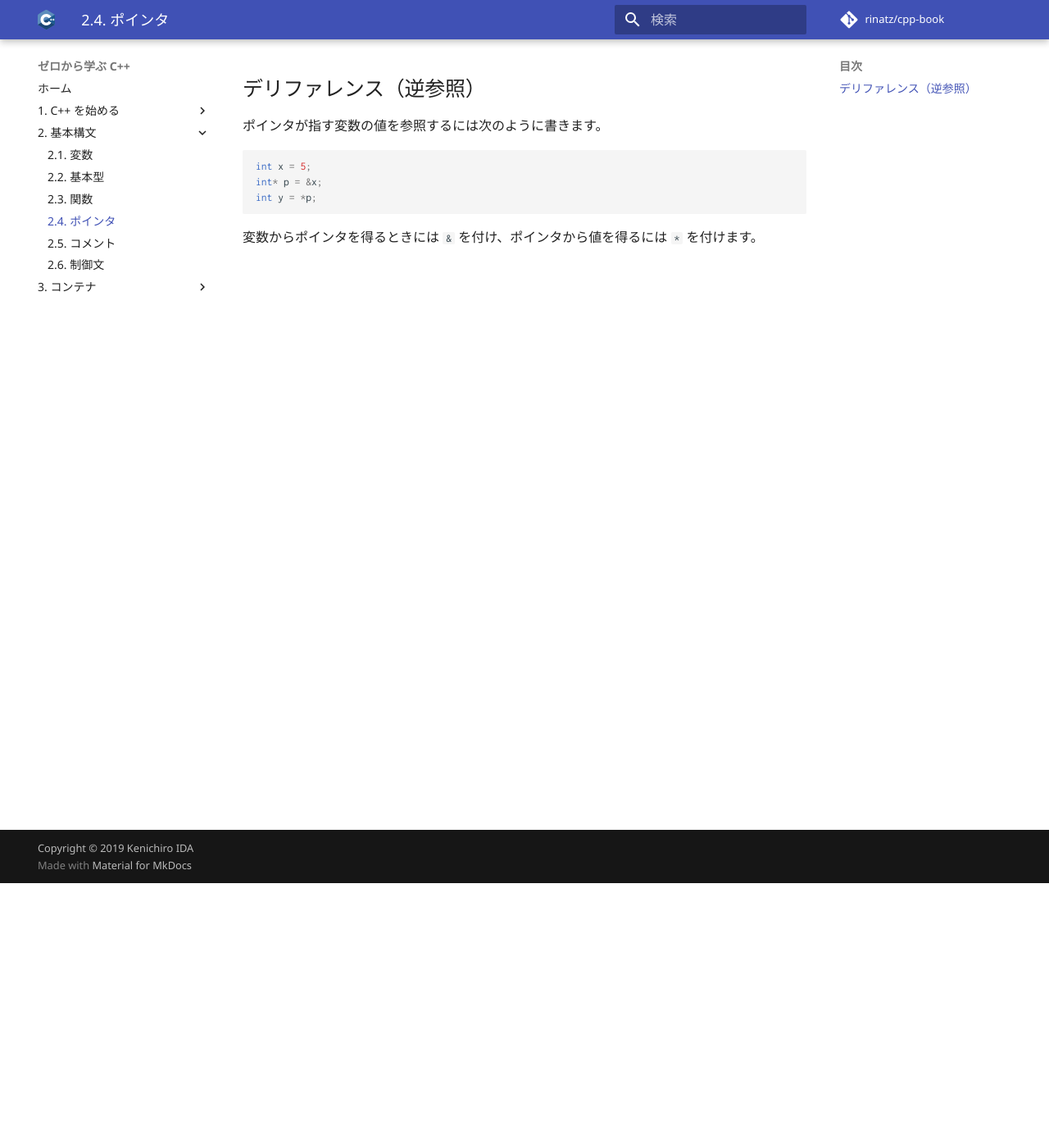
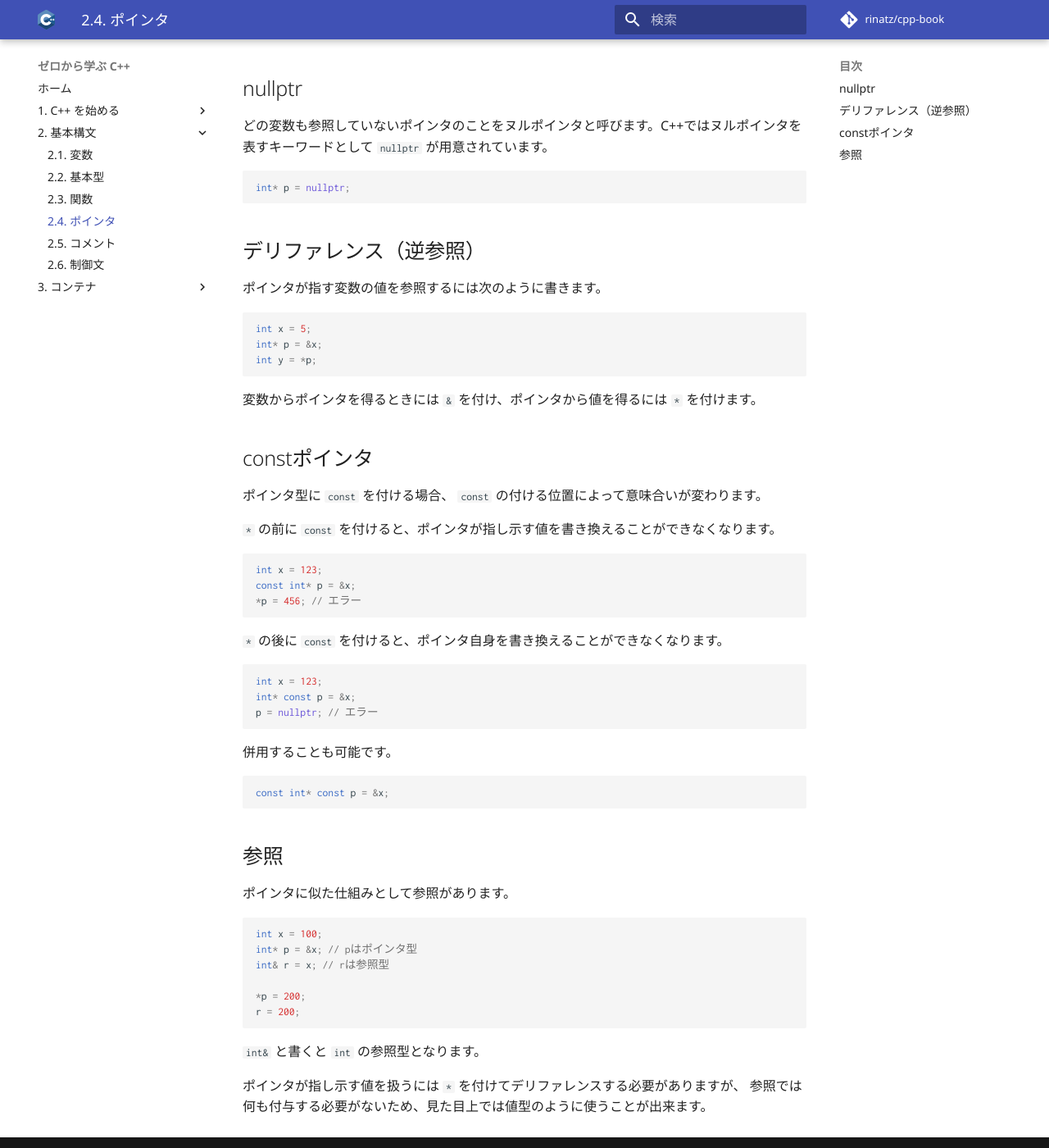
Before and after one commit to rinatz/cpp-book, an MkDocs documentation site: the page built from docs/ch02-04-pointers.md, in a window 1280 px wide and 1400 px high, scrolled down 323 px. Shown: the whole window at 82% size. Built offline with MkDocs 1.6.1 and Material for MkDocs 9.7.7, drawn with Linux system fonts in a browser that asks for light colours; comment, search, counter and statistics services are not loaded.

Commit message:
Add pointers sections
- nullptr
- const pointers
- references

Add reference section

````diff
--- a/docs/ch02-04-pointers.md
+++ b/docs/ch02-04-pointers.md
@@ -11,6 +11,14 @@ int* p = &x;
 `int*` と書くと `int` 型の変数を指すポインタ型となります。
 `&x` というのは `x` を指すポインタを得るための演算です。
 
+## nullptr
+
+どの変数も参照していないポインタのことをヌルポインタと呼びます。C++ではヌルポインタを表すキーワードとして `nullptr` が用意されています。
+
+```cpp
+int* p = nullptr;
+```
+
 ## デリファレンス（逆参照）
 
 ポインタが指す変数の値を参照するには次のように書きます。
@@ -22,3 +30,45 @@ int y = *p;
 ```
 
 変数からポインタを得るときには `&` を付け、ポインタから値を得るには `*` を付けます。
+
+## constポインタ
+ポインタ型に `const` を付ける場合、 `const` の付ける位置によって意味合いが変わります。
+
+`*` の前に `const` を付けると、ポインタが指し示す値を書き換えることができなくなります。
+
+```cpp
+int x = 123;
+const int* p = &x;
+*p = 456; // エラー
+```
+
+`*` の後に `const` を付けると、ポインタ自身を書き換えることができなくなります。
+
+```cpp
+int x = 123;
+int* const p = &x;
+p = nullptr; // エラー
+```
+
+併用することも可能です。
+
+```cpp
+const int* const p = &x;
+```
+
+## 参照
+ポインタに似た仕組みとして参照があります。
+
+```cpp
+int x = 100;
+int* p = &x; // pはポインタ型
+int& r = x; // rは参照型
+
+*p = 200;
+r = 200;
+```
+
+`int&` と書くと `int` の参照型となります。
+
+ポインタが指し示す値を扱うには `*` を付けてデリファレンスする必要がありますが、
+参照では何も付与する必要がないため、見た目上では値型のように使うことが出来ます。
````
